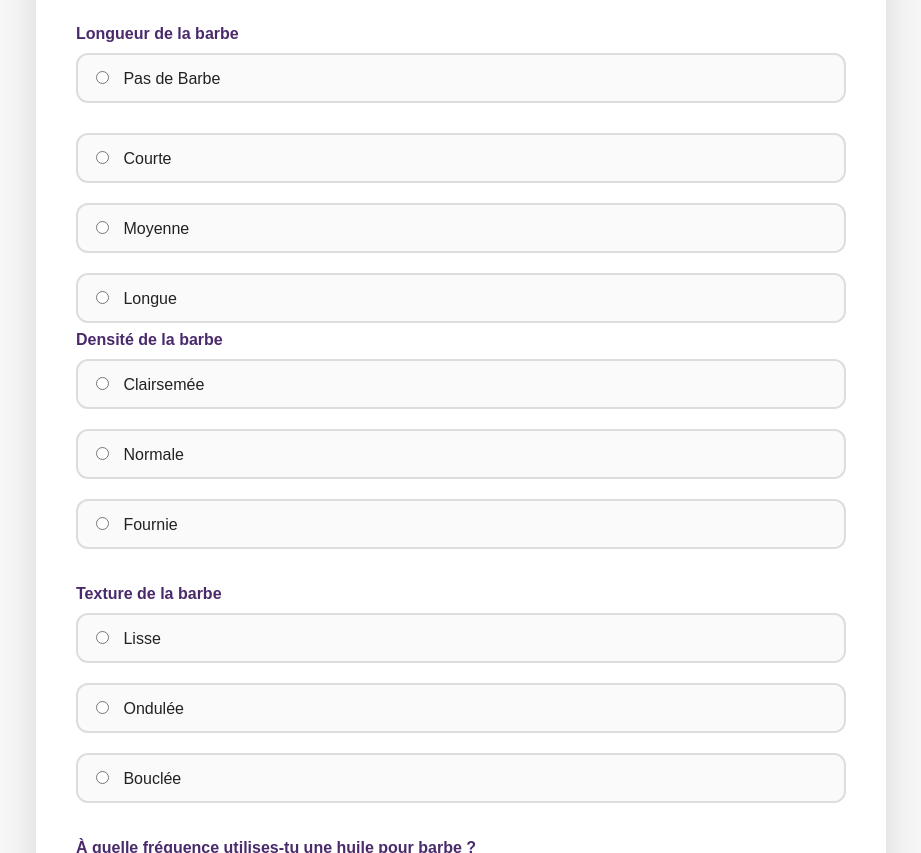
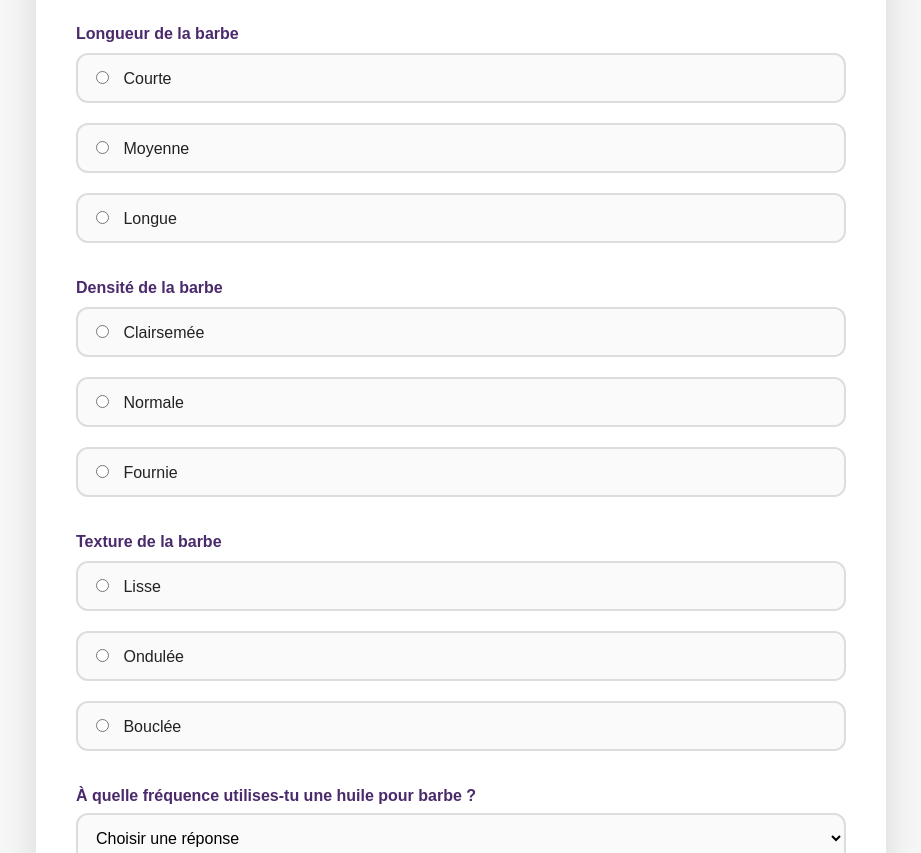
Before and after one commit to ahmeeddn09-ui/questionnaire-luhayra, a website: page index.html in a window 1280 px wide. Shown: the part 870-1723 px from the top of the page, without its empty margins (179-1100 px from the left). Drawn offline with Linux system fonts and the light colour scheme.

Commit message:
Update index.html

```diff
--- a/index.html
+++ b/index.html
@@ -287,12 +287,6 @@
 
       <div class="section">
         <label>Longueur de la barbe</label>
-
-         <div class="choix">
-          <label class="option">
-            <input type="radio" name="longueur" value="Pas de Barbe" required>
-            Pas de Barbe
-          </label>
 
         <div class="choix">
           <label class="option">
```
